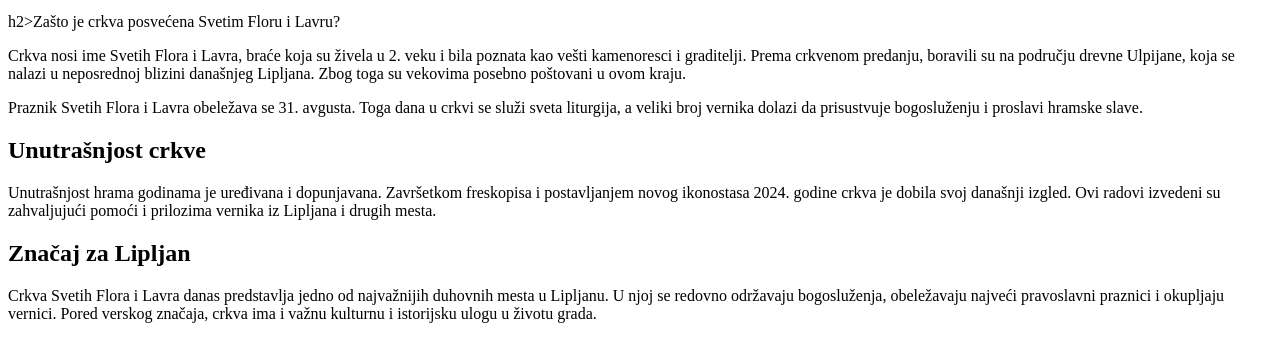
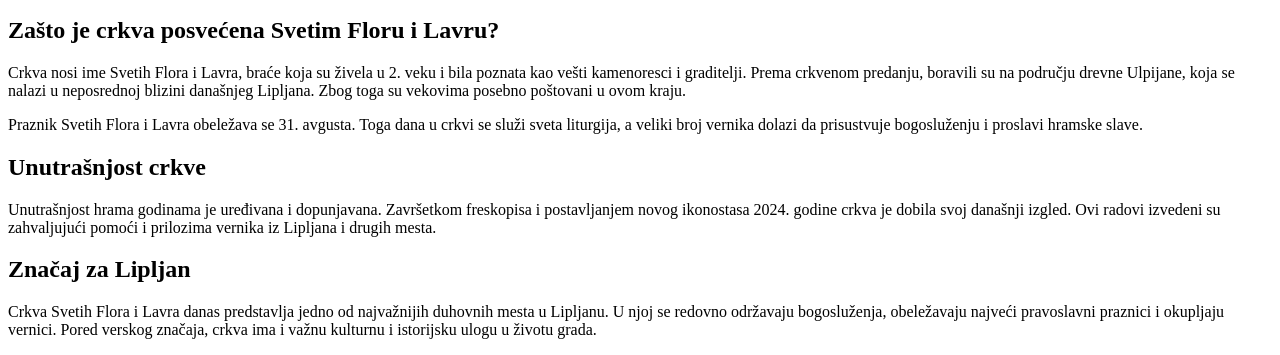
Before and after one commit to Sailybro72/Ikky, a plain HTML site: page index.html in a window 1280 px wide. Shown: the part 491-846 px from the top of the page. Drawn offline with Linux system fonts and the light colour scheme.

Commit message:
Update index.html

```diff
--- a/index.html
+++ b/index.html
@@ -27,7 +27,7 @@
         </figcaption>
     </figure>
 
-h2>Zašto je crkva posvećena Svetim Floru i Lavru?</h2>
+<h2> Zašto je crkva posvećena Svetim Floru i Lavru? </h2>
 
 <p>
     Crkva nosi ime Svetih Flora i Lavra, braće koja su živela u 2. veku i bila
```
